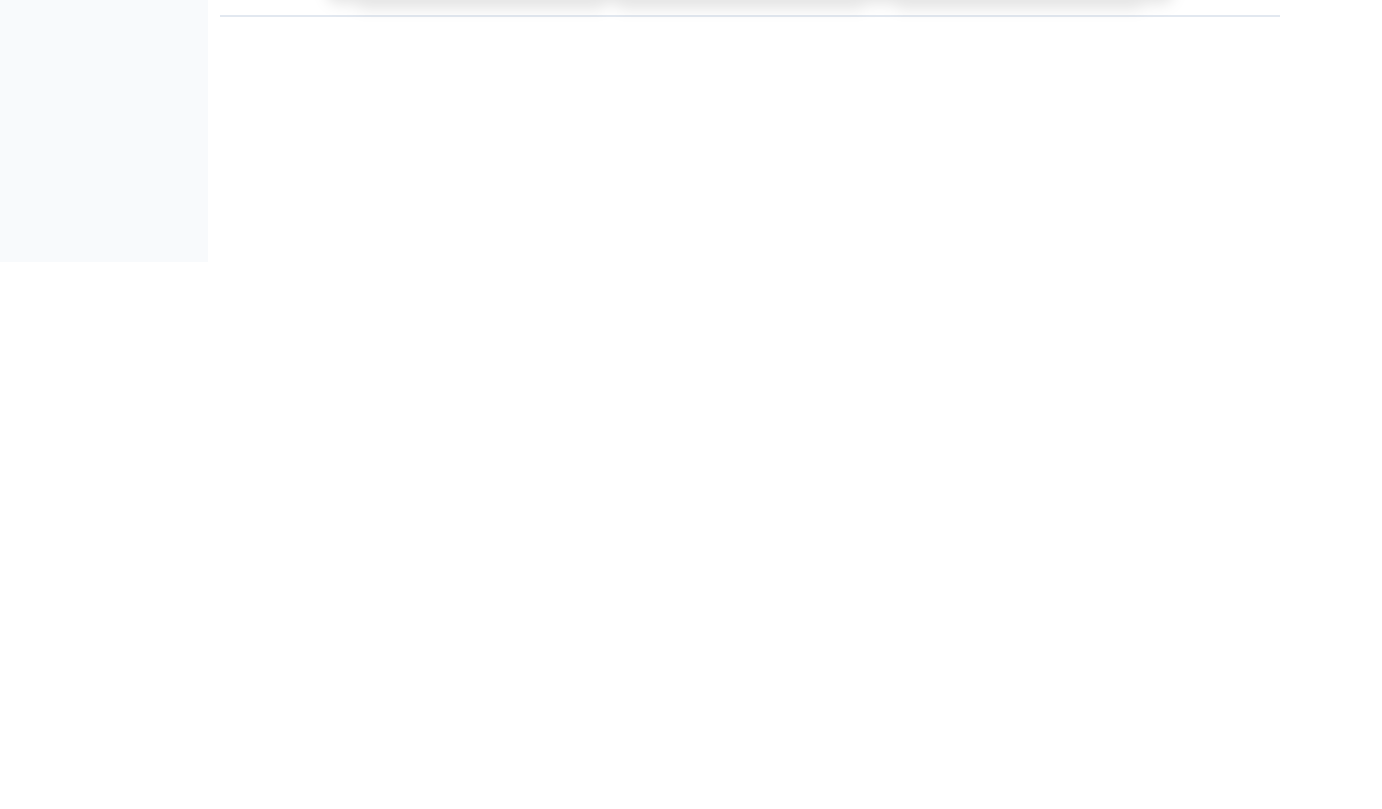
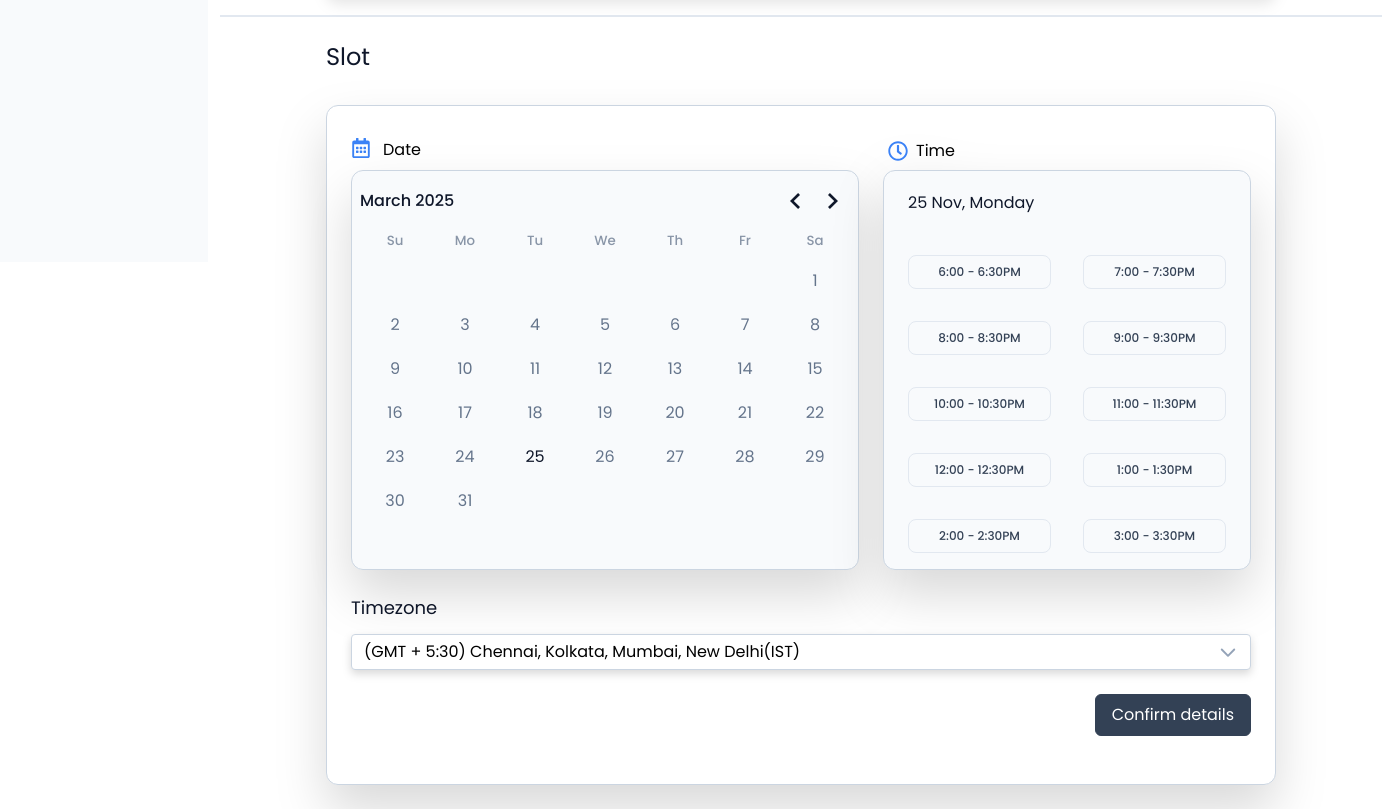
Before and after one commit to Shub4am/mentor-flow, a Next.js app: page /mentor-details/call in a window 1280 px wide. Shown: the part 538-1347 px from the top of the page, 1382 px wide, since content can reach past the window. Before the commit the page ends 880 px from the top, so only its background shows below. Built offline with nearby package versions, Linux system fonts and the light colour scheme.

Commit message:
Update career guidance 1:1 call day and time picker

```diff
--- a/package.json
+++ b/package.json
@@ -11,6 +11,7 @@
   "dependencies": {
     "next": "15.2.3",
     "react": "^19.0.0",
+    "react-day-picker": "^9.6.3",
     "react-dom": "^19.0.0",
     "react-icons": "^5.5.0"
   },
--- a/src/app/globals.css
+++ b/src/app/globals.css
@@ -3,3 +3,30 @@
 body {
   font-family: "Poppins", sans-serif;
 }
+
+.rdp-root {
+  --rdp-accent-color: indigo; /* Change the accent color to indigo. */
+  --rdp-accent-background-color: #f0f0f0; /* Change the accent background color. */
+  /* Add more CSS variables here. */
+
+  .rdp-chevron {
+    fill: #0f172a;
+  }
+
+  .rdp-caption_label {
+    color: #0f172a;
+    font-size: 16px;
+    font-weight: 500;
+  }
+  .rdp-day_button {
+    width: 70px;
+  }
+}
+
+@media only screen and (min-width: 1680px) {
+  .rdp-root {
+    .rdp-day_button {
+      width: 90px;
+    }
+  }
+}
--- a/src/components/CareerGuidanceCall.tsx
+++ b/src/components/CareerGuidanceCall.tsx
@@ -1,12 +1,35 @@
+"use client";
 import Link from "next/link";
-import React from "react";
+import React, { useState } from "react";
 import { GoClock } from "react-icons/go";
 import { IoIosArrowRoundBack } from "react-icons/io";
 import { IoShieldCheckmarkOutline } from "react-icons/io5";
 import { MdCurrencyRupee } from "react-icons/md";
 import { BiVideo } from "react-icons/bi";
+import { FaRegCalendarAlt, FaRegClock } from "react-icons/fa";
+
+import { DayPicker, getDefaultClassNames } from "react-day-picker";
+import "react-day-picker/style.css";
+import { PiCaretDownBold } from "react-icons/pi";
 
 function CareerGuidanceCall() {
+  const [selected, setSelected] = useState<Date[] | undefined>();
+  const [selectedTime, setSelectedTime] = useState<string | null>(null);
+  const defaultClassNames = getDefaultClassNames();
+
+  const timeSlots = [
+    "6:00 - 6:30PM",
+    "7:00 - 7:30PM",
+    "8:00 - 8:30PM",
+    "9:00 - 9:30PM",
+    "10:00 - 10:30PM",
+    "11:00 - 11:30PM",
+    "12:00 - 12:30PM",
+    "1:00 - 1:30PM",
+    "2:00 - 2:30PM",
+    "3:00 - 3:30PM",
+  ];
+
   return (
     <div className="w-full h-dvh px-[106px]">
       {/* mentor details  */}
@@ -88,6 +111,81 @@ function CareerGuidanceCall() {
       <div className="-mx-[106px]">
         <div className="w-full border-b-2 border-[#E2E8F0]"></div>
       </div>
+
+      <div className="py-6">
+        <h1 className="text-2xl text-[#0F172A] leading-8 font-normal pb-8">
+          Slot
+        </h1>
+
+        {/* <div className="flex items-center gap-2 py-2">
+              <GoClock size={20} className="text-[#3B82F6]" />
+              <p>Time</p>
+            </div> */}
+
+        <div className="w-full h-full rounded-xl border border-[#CBD5E1] p-6 gap-6  drop-shadow-2xl bg-white ">
+          <div className="flex gap-3 py-2">
+            <FaRegCalendarAlt size={20} className="text-[#3B82F6]" />
+            <p>Date</p>
+          </div>
+
+          <div className="flex gap-6">
+            <div className="w-[510px] h-[400px] rounded-xl border border-[#CBD5E1] bg-[#F8FAFC] flex-1 drop-shadow-2xl">
+              {/* date picker */}
+              <DayPicker
+                animate
+                mode="multiple"
+                selected={selected}
+                onSelect={setSelected}
+                showOutsideDays={false}
+                modifiersClassNames={{
+                  selected: "bg-[#334155] text-white rounded-md",
+                  today: "text-[#0F172A]",
+                  chevron: `${defaultClassNames.chevron} fill-[#0F172A]`,
+                }}
+                className="text-[#64748B] p-2  "
+              />
+            </div>
+            {/* time picker */}
+            <div className=" w-[366px] h-[400px] rounded-xl border border-[#CBD5E1] p-6 gap-6  drop-shadow-2xl bg-[#F8FAFC]  flex-1">
+              <div className="flex items-center gap-2 py-2 relative -top-16 -left-5">
+                <FaRegClock size={20} className="text-[#3B82F6]" />
+                <p>Time</p>
+              </div>
+              <p className="text-[#0F172A] relative -top-11 ">25 Nov, Monday</p>
+              <div className="grid grid-cols-2 gap-8 mt-4 py-5 ">
+                {timeSlots.map((slot, index) => (
+                  <button
+                    key={index}
+                    className={`p-2 rounded-lg text-xs font-medium relative -top-10 border border-[#E2E8F0]  ${
+                      selectedTime === slot
+                        ? "bg-[#64748B] text-white"
+                        : "bg-[#F8FAFC] text-[#334155]"
+                    }`}
+                    onClick={() => setSelectedTime(slot)}
+                  >
+                    {slot}
+                  </button>
+                ))}
+              </div>
+            </div>
+          </div>
+
+          {/* timezone  */}
+
+          <div>
+            <p className="text-lg text-[#0F172A] pt-6 pb-3">Timezone</p>
+            <div className="flex justify-between items-center h-9 border border-[#CBD5E1] rounded-sm bg-white py-2 px-3 drop-shadow-lg cursor-pointer ">
+              <p>(GMT + 5:30) Chennai, Kolkata, Mumbai, New Delhi(IST)</p>
+              <PiCaretDownBold size={20} className="text-[#94A3B8]" />
+            </div>
+            <div className="flex justify-end py-6">
+              <button className="border border-[#334155] bg-[#334155] rounded-md text-white py-2 px-4 cursor-pointer">
+                Confirm details
+              </button>
+            </div>
+          </div>
+        </div>
+      </div>
     </div>
   );
 }
```
Also changed, not shown: 1 other file (tests, documents, lock files or other folders).
